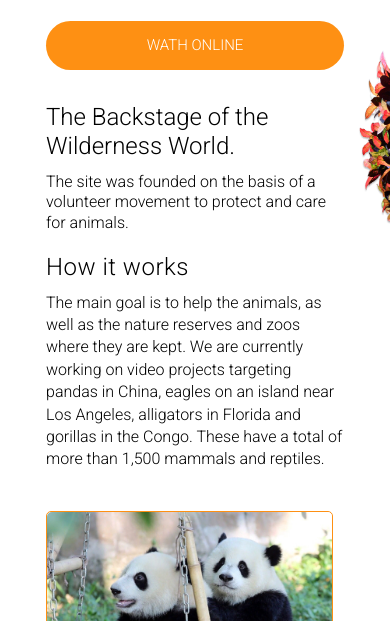
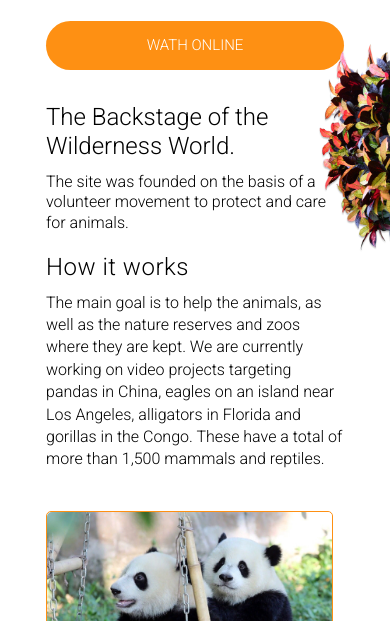
Before and after one commit to pogorelova-v/test, a plain HTML site: page index.html in a window 390 px wide. Shown: the part 223-844 px from the top of the page. Drawn offline with Linux system fonts and the light colour scheme.

Commit message:
Update style320.css

```diff
--- a/main/style320.css
+++ b/main/style320.css
@@ -99,7 +99,6 @@
 
     .flower_foto1{
         top: 40px;
-        right: -40px;
     }
     .flower_foto1 img{
         height: 217px;
```
